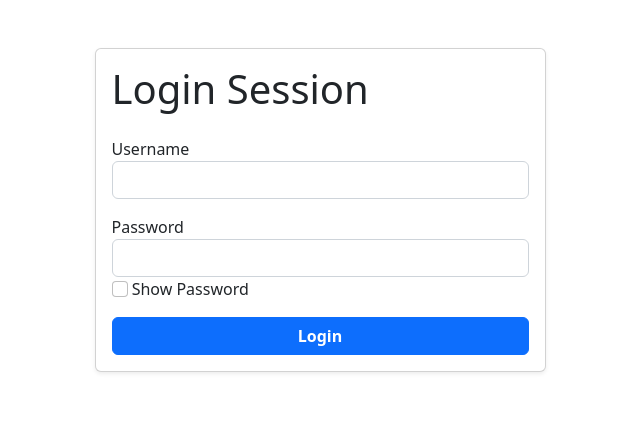
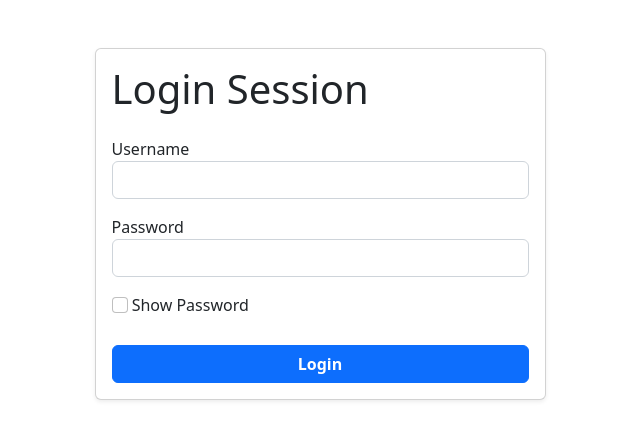
Before and after one commit to iyasz/uji_level_XIRPL, a PHP site: page /login.php in a window 1280 px wide. Shown: the top 440 px of the page, without its empty margins (320-960 px from the left). Run offline with PHP 8.4, Linux system fonts and the light colour scheme; some libraries are stand-ins or nearby versions.

Commit message:
menambah jarak login

```diff
--- a/login.php
+++ b/login.php
@@ -10,9 +10,9 @@ if (isset($_POST['post_login'])) {
     $username = htmlspecialchars($_POST['username']);
     $password = htmlspecialchars($_POST['password']);
 
-    $selectUser = $conn->query("SELECT * FROM tbl_adm WHERE username = '$username'");
-    $selectPass = $conn->query("SELECT * FROM tbl_adm WHERE username = '$username' AND password = '$password'");
-    $selectAll = $conn->query("SELECT * FROM tbl_adm WHERE username = '$username' AND password = '$password'");
+    $selectUser = $conn->query("SELECT * FROM tbl_admm WHERE username = '$username'");
+    $selectPass = $conn->query("SELECT * FROM tbl_admm WHERE username = '$username' AND password = '$password'");
+    $selectAll = $conn->query("SELECT * FROM tbl_admm WHERE username = '$username' AND password = '$password'");
 
     if (empty($username) or empty($password)) {
         // header('location: login.php');
@@ -71,7 +71,7 @@ if (isset($_POST['post_login'])) {
 <body>
     <div class="container mt-5">
         <div class="row justify-content-center">
-            <div class="col-5">
+            <div class="col-lg-5">
                 <div class="card shadow-sm">
                     <div class="card-body">
                         <h1 class="mb-4">Login Session</h1>
@@ -79,8 +79,8 @@ if (isset($_POST['post_login'])) {
                             <label for="">Username</label>
                             <input type="text" name="username" autocomplete="off" class="form-control mb-3">
                             <label for="">Password</label>
-                            <input type="password" name="password" id="inputPassword" autocomplete="off" class="form-control">
-                            <input class="form-check-input" type="checkbox" onclick="myShowpassword()"> Show Password
+                            <input type="password" name="password" id="inputPassword" autocomplete="off" class="form-control mb-3">
+                            <input class="form-check-input mb-3" type="checkbox" onclick="myShowpassword()"> Show Password
                             <button type="submit" name="post_login" class="btn btn-primary w-100 mt-3 fw-semibold">Login</button>
                         </form>
                     </div>
```
